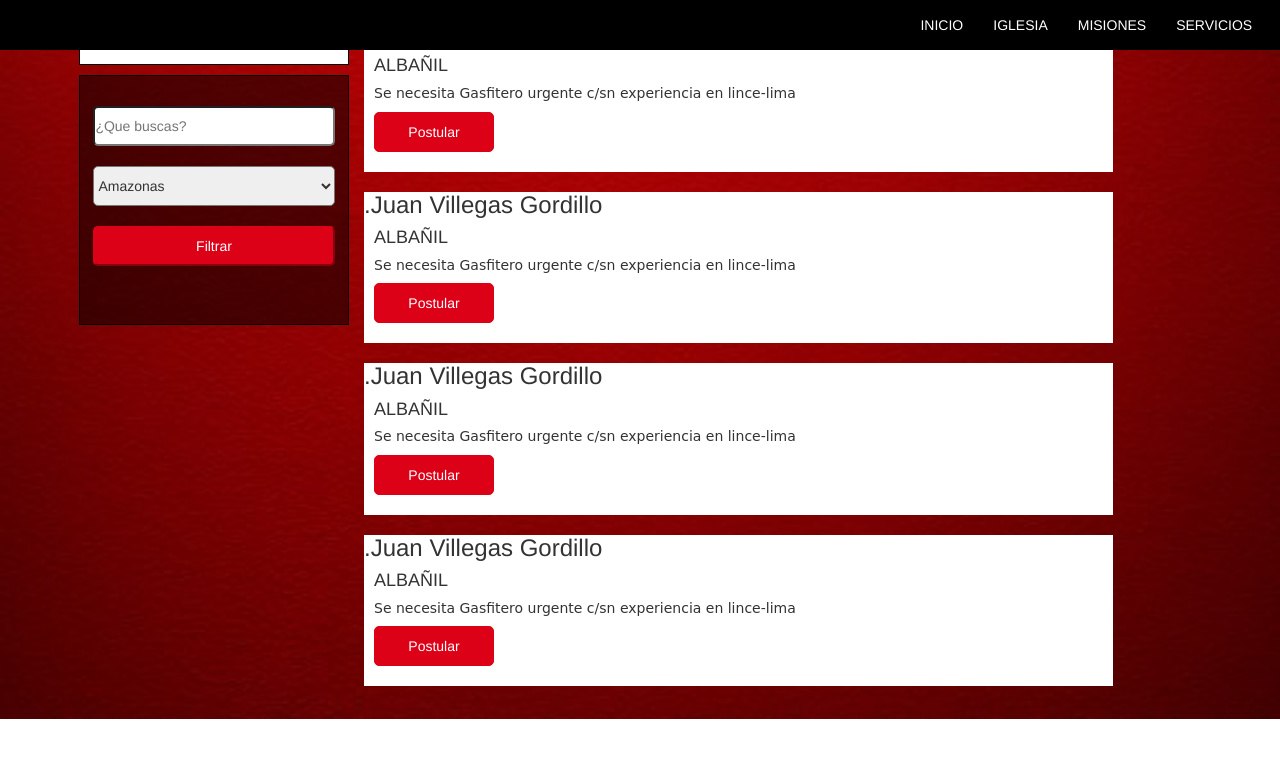
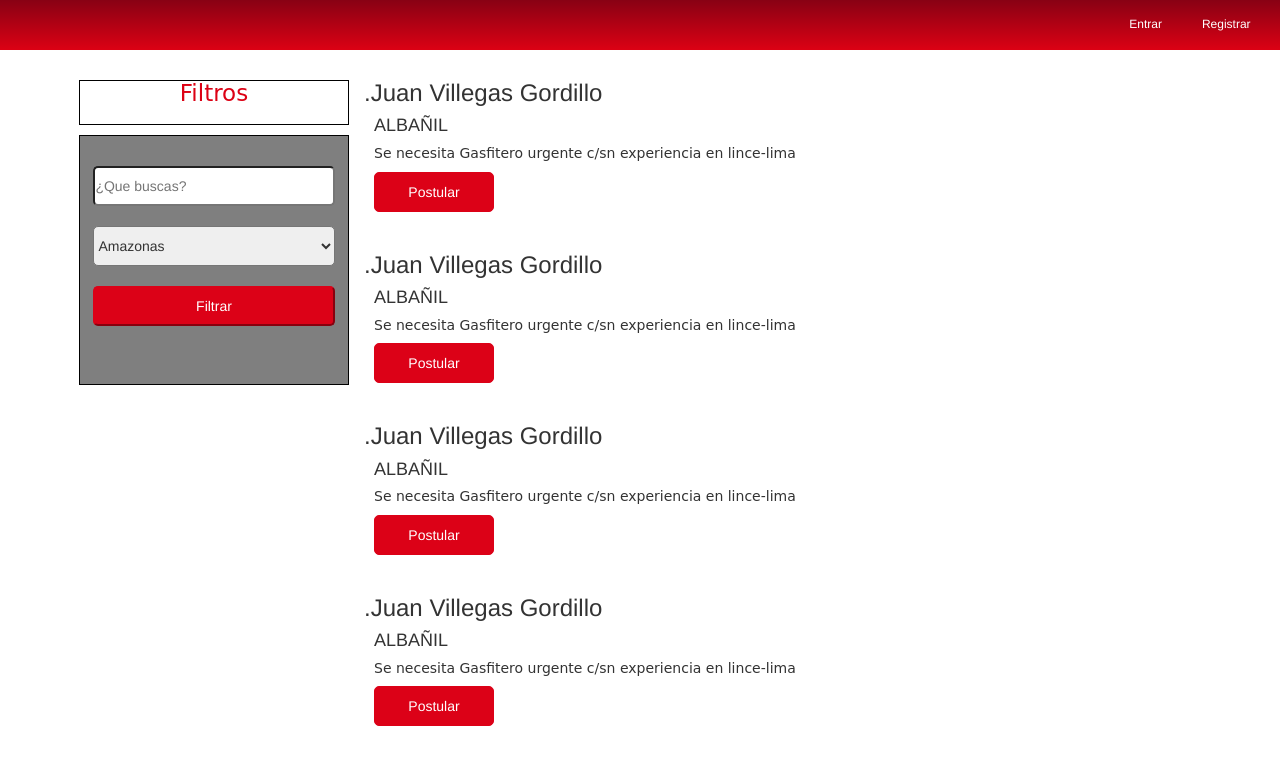
Before and after one commit to sanz11/MAYE-T, a PHP site: page /DmandantesinRegistro.html in a window 1280 px wide. Shown: the top 765 px of the page. Run offline with PHP 8.4, Linux system fonts and the light colour scheme.

Commit message:
añadi login de usuario

```diff
--- a/DmandantesinRegistro.html
+++ b/DmandantesinRegistro.html
@@ -9,23 +9,25 @@
 	<link rel="stylesheet" href="css/DmandantesinRegistro.css">
 	<link rel="stylesheet" href="css/fontello.css">
 
+<link rel="stylesheet" href="css/menu.css">
+
 </head>
 <body>
-
- <header>
+<header>
 		<div class="contenedor">
+			<!--<img src="im/logo.png"  id="logo"/>-->
 			<input type="checkbox" id="menu-bar"/>
 			<label class="icon-menu1" for="menu-bar"></label>
 				<nav class="menu">
-				<a href="index.html">INICIO</a>
-				<a href="nosotros.html">IGLESIA</a>
-				<a href="proyectos.html">MISIONES</a>
-				<a href="proyectos.html">SERVICIOS</a>
+				<a href="" class="btn btn-login btn-xs">Entrar</a>
+				<a href="" class="btn btn-register btn-xs">Registrar</a>
 				</nav>
 		</div>
 </header>
 
-
+ <br>
+ <br>
+ <br>
 	 <div class="lista">
 	 <div class="filtro">
 	 	<div class="filtrar">
--- a/css/DmandantesinRegistro.css
+++ b/css/DmandantesinRegistro.css
@@ -3,9 +3,9 @@
 	padding: 0;
 }
 body{
-	background-image: url(../im/f.jpg);
-	background-size: cover;
-	background-repeat: no-repeat;
+	/*background-image: url(../im/fona.jpg);
+	background-size: cover;*/
+	background-color: ;
 }
 .btn{
 	margin-left: 10px;
@@ -103,80 +103,11 @@ body{
 	border-radius: 50%;
 }
 
-/*---------menu------------*/
 
 
-header{
-	width: 100%;
-	height: 50px;
-	background: #000000;
-	color: #fff;
-	position: fixed;  /**para que se quede pegado*/
-	top: 0;
-	left: 0;
-	z-index: 100;
-}
-#logo{
-	width: 120px;
-}
-.contenedor{
-	width: 98%;
-	margin: auto;
-}
-header .contenedor{
-	display: table;
-}
-#menu-bar{
-	display: none;
-}
-header label {
-	float: right;
-	font-size: 28px;
-	margin: 6px 0;
-	cursor: pointer;
-}
-.menu{
-	position: absolute;
-	top:50px;
-	width: 100%;
-	height: 100vh;
-	background: rgba(0,0,0,0.8);
-	transition: all 0.5s;
-	transform:translateX(-100%);
-}
-.menu a{
-	display: block;
-	color: #fff;
-	height: 50px;
-	text-decoration: none;
-	padding: 15px;
-	border-bottom: 1px solid rgba(255,255,255,0.5);
-}
-.menu a:hover{
-	background: rgba(255,255,255,0.3);
-}
-#menu-bar:checked ~ .menu{
-	transform:translateX(0%);
-}
+
+
 @media(min-width:590px){
-
-	.menu{
-		position:static;
-		width: auto;
-		height: auto;
-		transform:translateX(0%);
-		float:right;
-		display:flex;
-	}
-	.menu a{
-		border:none;
-	}
-	header label{
-		display:none;
-	}
-	.menu a:hover{
-	background: #ff8000;
-	}
 
 
 	.filtro,.section{
```
Also changed, not shown: css/login.css (added, +38 -0 lines), login.html (added, +47 -0 lines).
